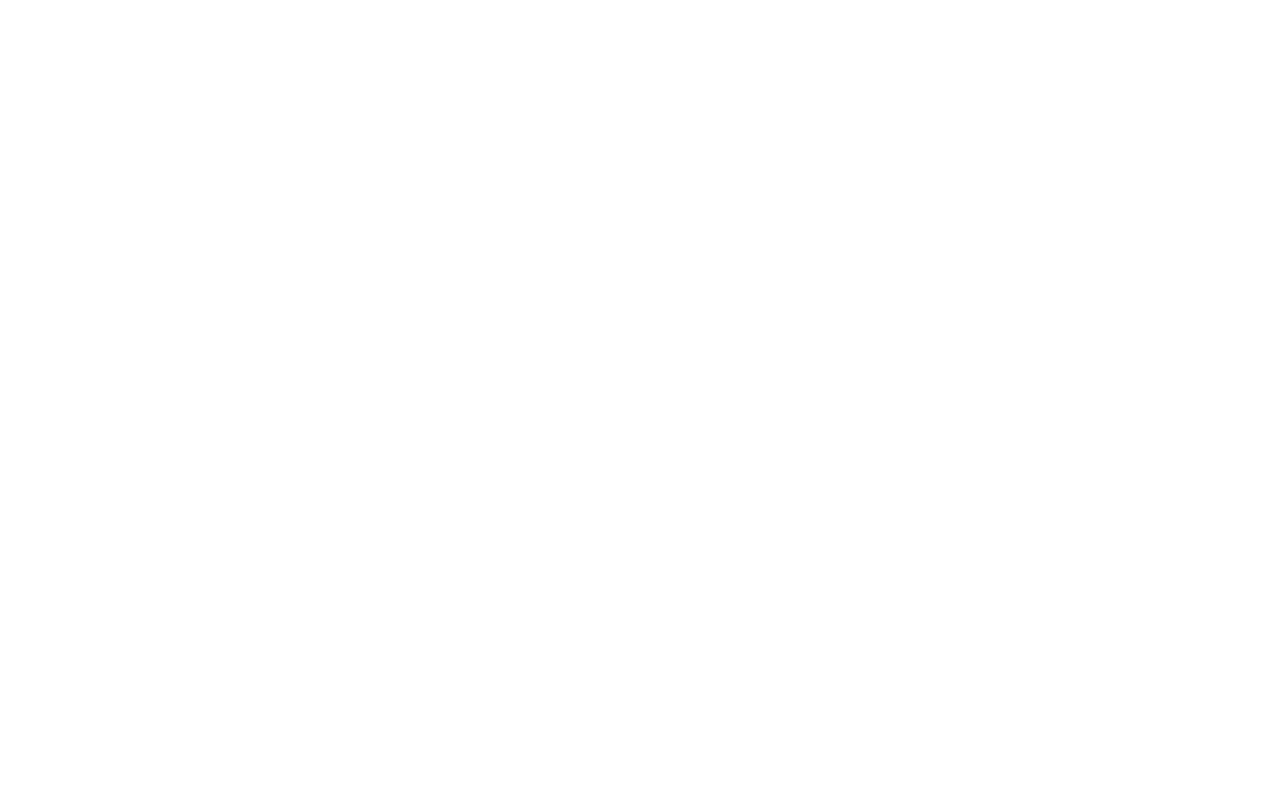
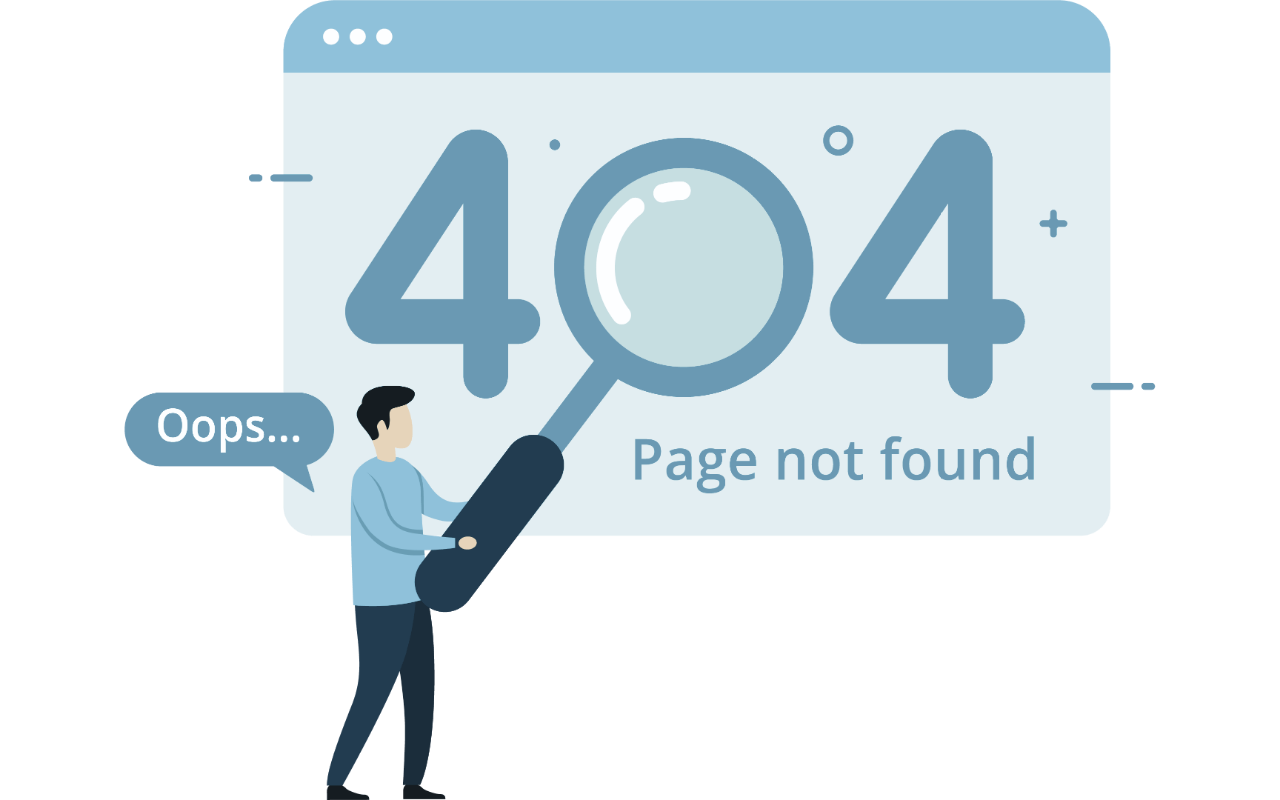
Before and after one commit to lonelydog1279/book-system-front, a Vue app: page /#/error in a window 1280 px wide. Before the commit this address had no page. Built offline with nearby package versions, Linux system fonts and the light colour scheme.

Commit message:
add 404 page

```diff
--- a/package.json
+++ b/package.json
@@ -22,6 +22,7 @@
   "devDependencies": {
     "@vitejs/plugin-vue": "^5.0.3",
     "@vue/test-utils": "next",
+    "less": "^4.2.0",
     "vite": "^5.1.0"
   }
 }
--- a/src/router/index.js
+++ b/src/router/index.js
@@ -3,11 +3,17 @@ import { createRouter, createWebHashHistory } from 'vue-router'
 import Home from '../views/Home.vue'
 import BookManage from '../views/BookManage.vue'
 import Book from '../views/Book.vue'
+import Error from '../views/Error.vue'
 
 const routes = [
     {
         path: '/',
         redirect: '/home',
+    },
+    {
+        path: '/error',
+        name: 'Error',
+        component: Error,
     },
     {
         path: '/home',
@@ -27,6 +33,11 @@ const routes = [
             }
         ]
     },
+    {
+      path: '/:catchAll(.*)', // 匹配所有路由
+      redirect: '/error'
+    }
+
 ]
 
 const router = createRouter({
--- /dev/null
+++ b/src/views/Error.vue
@@ -0,0 +1,46 @@
+<template>
+    <div class="not_found">
+    </div>
+</template>
+
+<script>
+
+export default {
+    name: '',
+    components: {
+
+    },
+    mounted() {
+
+    },
+}
+</script>
+
+<style scoped lang='less'>
+.not_found {
+    width: 100%;
+    height: 100%;
+    background: url('../static/img/404.png') no-repeat;
+    background-position: center;
+    background-size: cover;
+    position: fixed;
+
+    p {
+        position: fixed;
+        top: 50%;
+        left: 20%;
+        transform: translate(-50%, 0);
+        color: #fff;
+        span{
+            color: orange;
+            font-family: '仿宋';
+            font-size: 25px;
+        }
+        a {
+            font-size: 30px;
+            color: aqua;
+            text-decoration: underline;
+        }
+    }
+}
+</style>
--- a/vite.config.js
+++ b/vite.config.js
@@ -21,6 +21,7 @@ export default defineConfig({
     }
   },
    test: {
+    globals: true,
     // ... Specify options here.
     environment : "happy-dom"
   },
```
Also changed, not shown: src/static/img/404.png (added).
